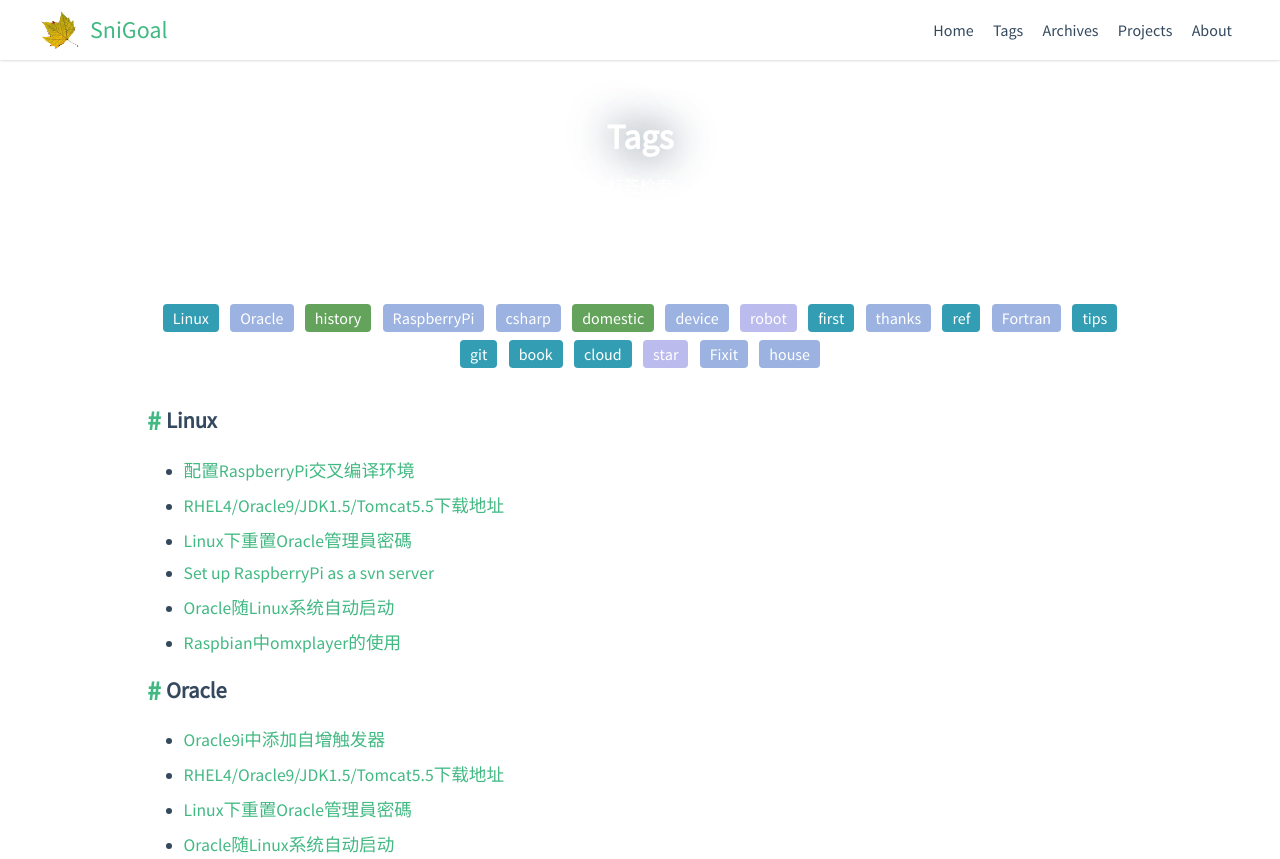
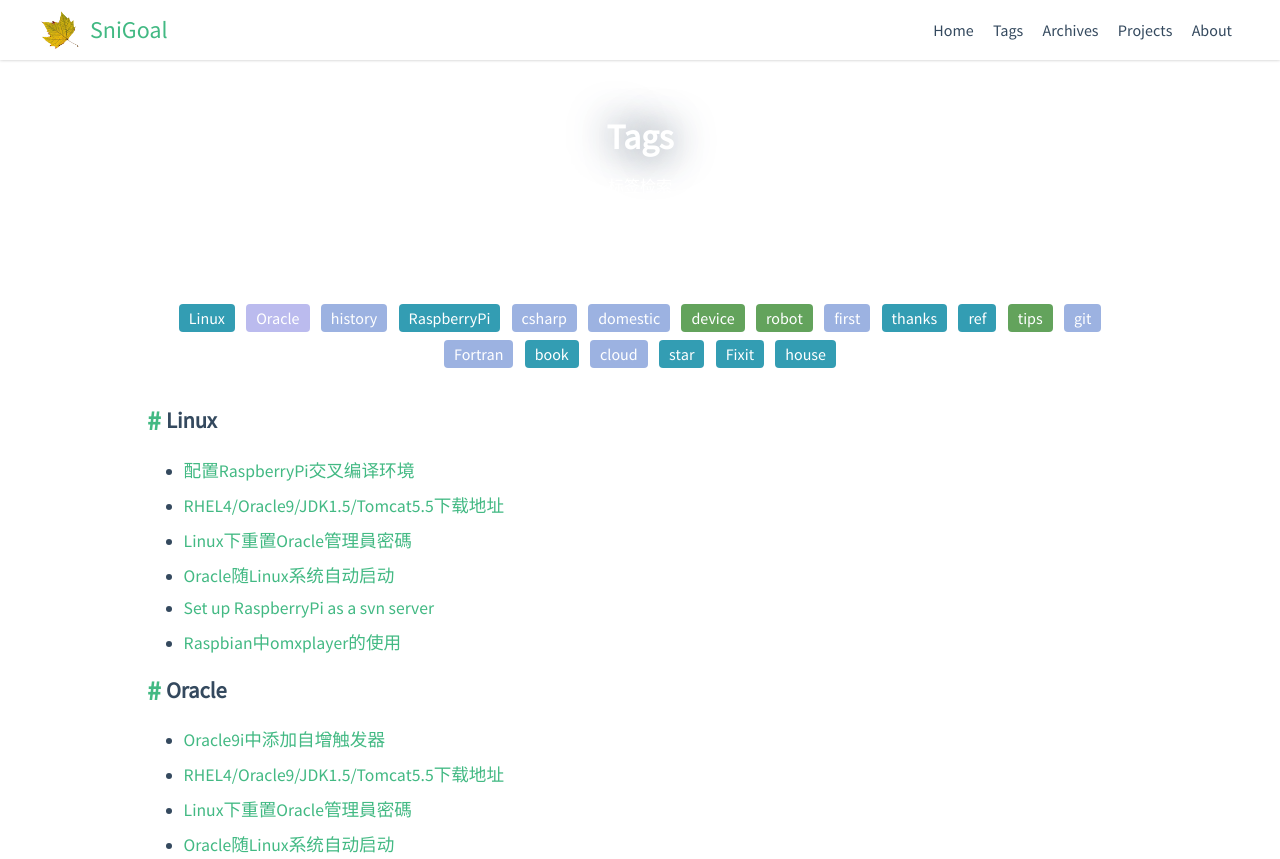
Before and after one commit to snigoal/snigoal.github.io, a plain HTML site: page tags/index.html in a window 1280 px wide. Shown: the top 859 px of the page. Drawn offline with nearby package versions, Linux system fonts and the light colour scheme; a script that the page names is missing.

Commit message:
committed by 'hexo d' at 2022-03-23 01:57:17.

```diff
--- a/tags/index.html
+++ b/tags/index.html
@@ -124,41 +124,41 @@
 
       <a class="tag2" data-name="tag-Linux">Linux</a>
 
-      <a class="tag1" data-name="tag-Oracle">Oracle</a>
+      <a class="tag0" data-name="tag-Oracle">Oracle</a>
 
-      <a class="tag3" data-name="tag-history">history</a>
+      <a class="tag1" data-name="tag-history">history</a>
 
-      <a class="tag1" data-name="tag-RaspberryPi">RaspberryPi</a>
+      <a class="tag2" data-name="tag-RaspberryPi">RaspberryPi</a>
 
       <a class="tag1" data-name="tag-csharp">csharp</a>
 
-      <a class="tag3" data-name="tag-domestic">domestic</a>
+      <a class="tag1" data-name="tag-domestic">domestic</a>
 
-      <a class="tag1" data-name="tag-device">device</a>
+      <a class="tag3" data-name="tag-device">device</a>
 
-      <a class="tag0" data-name="tag-robot">robot</a>
+      <a class="tag3" data-name="tag-robot">robot</a>
 
-      <a class="tag2" data-name="tag-first">first</a>
+      <a class="tag1" data-name="tag-first">first</a>
 
-      <a class="tag1" data-name="tag-thanks">thanks</a>
+      <a class="tag2" data-name="tag-thanks">thanks</a>
 
       <a class="tag2" data-name="tag-ref">ref</a>
 
+      <a class="tag3" data-name="tag-tips">tips</a>
+
+      <a class="tag1" data-name="tag-git">git</a>
+
       <a class="tag1" data-name="tag-Fortran">Fortran</a>
-
-      <a class="tag2" data-name="tag-tips">tips</a>
-
-      <a class="tag2" data-name="tag-git">git</a>
 
       <a class="tag2" data-name="tag-book">book</a>
 
-      <a class="tag2" data-name="tag-cloud">cloud</a>
+      <a class="tag1" data-name="tag-cloud">cloud</a>
 
-      <a class="tag0" data-name="tag-star">star</a>
+      <a class="tag2" data-name="tag-star">star</a>
 
-      <a class="tag1" data-name="tag-Fixit">Fixit</a>
+      <a class="tag2" data-name="tag-Fixit">Fixit</a>
 
-      <a class="tag1" data-name="tag-house">house</a>
+      <a class="tag2" data-name="tag-house">house</a>
 
   </div>
 
@@ -185,13 +185,13 @@
 
         <ul class="tag-preview">
           <li>
-            <a href="/2013/03/01/set-up-raspberrypi-as-a-svn-server/">Set up RaspberryPi as a svn server</a>
+            <a href="/2013/02/07/self-lauch-oracle-in-linux/">Oracle随Linux系统自动启动</a>
           </li>
         </ul>
 
         <ul class="tag-preview">
           <li>
-            <a href="/2013/02/07/self-lauch-oracle-in-linux/">Oracle随Linux系统自动启动</a>
+            <a href="/2013/03/01/set-up-raspberrypi-as-a-svn-server/">Set up RaspberryPi as a svn server</a>
           </li>
         </ul>
 
@@ -374,17 +374,6 @@
     </div>
 
     <div class="tag-list">
-      <h3 class="tag-name" id="tag-Fortran">Fortran</h3>
-
-        <ul class="tag-preview">
-          <li>
-            <a href="/2013/03/19/free-fortran-compiler-on-windows/">Free Fortran Compiler on Windows</a>
-          </li>
-        </ul>
-
-    </div>
-
-    <div class="tag-list">
       <h3 class="tag-name" id="tag-tips">tips</h3>
 
         <ul class="tag-preview">
@@ -419,6 +408,17 @@
         <ul class="tag-preview">
           <li>
             <a href="/2020/03/31/git-tips/">Git tips</a>
+          </li>
+        </ul>
+
+    </div>
+
+    <div class="tag-list">
+      <h3 class="tag-name" id="tag-Fortran">Fortran</h3>
+
+        <ul class="tag-preview">
+          <li>
+            <a href="/2013/03/19/free-fortran-compiler-on-windows/">Free Fortran Compiler on Windows</a>
           </li>
         </ul>
 
```
Also changed, not shown: about/index.html (+1 -1 lines).
